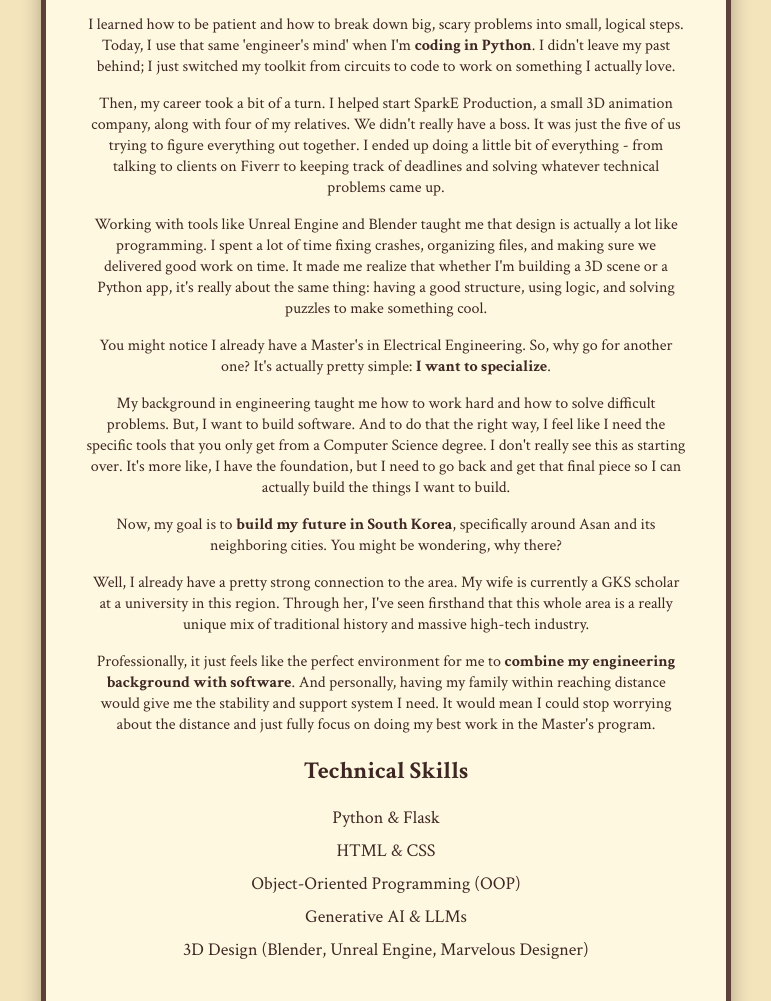
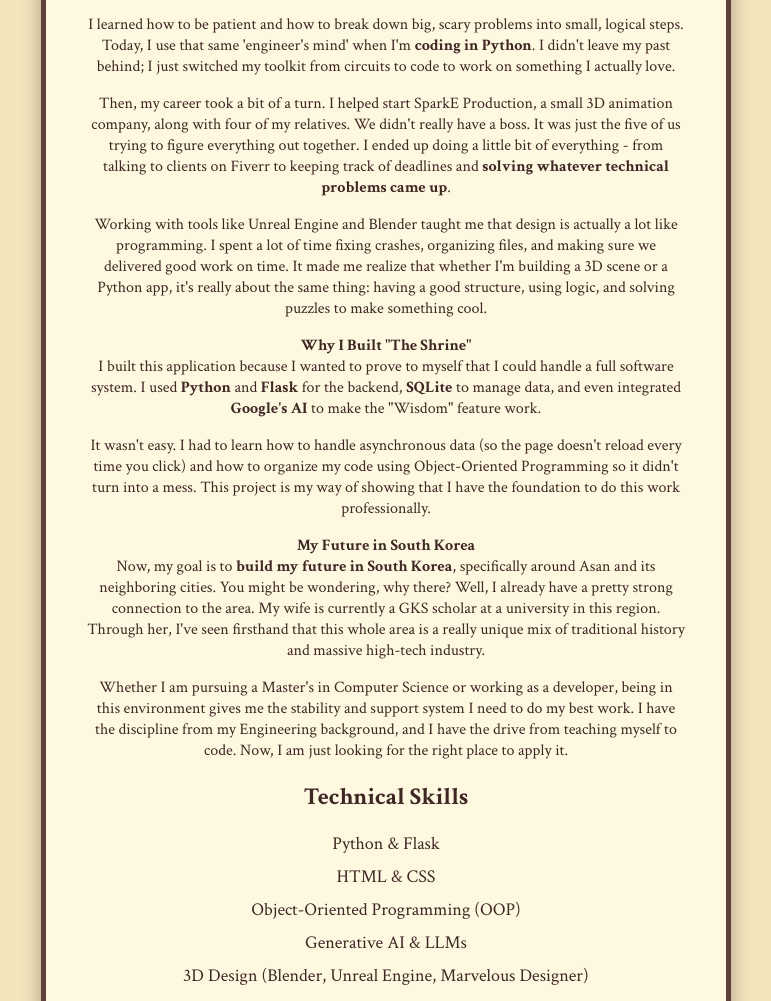
Before and after one commit to wajjahathassan/The-Shrine, a Flask app: page /about in a window 1280 px wide. Shown: the part 265-1266 px from the top of the page, without its empty margins (254-1025 px from the left). Run offline with Flask 3, Linux system fonts and the light colour scheme.

Commit message:
Updated  About page

```diff
--- a/templates/about.html
+++ b/templates/about.html
@@ -35,7 +35,7 @@
         really have a boss. It was just the five of us trying to figure
         everything out together. I ended up doing a little bit of everything -
         from talking to clients on Fiverr to keeping track of deadlines and
-        solving whatever technical problems came up.
+        <strong>solving whatever technical problems came up</strong>.
       </p>
       <p>
         Working with tools like Unreal Engine and Blender taught me that design
@@ -46,36 +46,34 @@
         using logic, and solving puzzles to make something cool.
       </p>
       <p>
-        You might notice I already have a Master's in Electrical Engineering.
-        So, why go for another one? It's actually pretty simple:
-        <strong>I want to specialize</strong>.
+        <strong>Why I Built "The Shrine"</strong><br />I built this application
+        because I wanted to prove to myself that I could handle a full software
+        system. I used <strong>Python</strong> and <strong>Flask</strong> for
+        the backend, <strong>SQLite</strong> to manage data, and even integrated
+        <strong>Google's AI</strong> to make the "Wisdom" feature work.
       </p>
       <p>
-        My background in engineering taught me how to work hard and how to solve
-        difficult problems. But, I want to build software. And to do that the
-        right way, I feel like I need the specific tools that you only get from
-        a Computer Science degree. I don't really see this as starting over.
-        It's more like, I have the foundation, but I need to go back and get
-        that final piece so I can actually build the things I want to build.
+        It wasn't easy. I had to learn how to handle asynchronous data (so the
+        page doesn't reload every time you click) and how to organize my code
+        using Object-Oriented Programming so it didn't turn into a mess. This
+        project is my way of showing that I have the foundation to do this work
+        professionally.
       </p>
       <p>
-        Now, my goal is to <strong>build my future in South Korea</strong>,
-        specifically around Asan and its neighboring cities. You might be
-        wondering, why there?
-      </p>
-      <p>
+        <strong>My Future in South Korea</strong><br />Now, my goal is to
+        <strong>build my future in South Korea</strong>, specifically around
+        Asan and its neighboring cities. You might be wondering, why there?
         Well, I already have a pretty strong connection to the area. My wife is
         currently a GKS scholar at a university in this region. Through her,
         I've seen firsthand that this whole area is a really unique mix of
         traditional history and massive high-tech industry.
       </p>
       <p>
-        Professionally, it just feels like the perfect environment for me to
-        <strong>combine my engineering background with software</strong>. And
-        personally, having my family within reaching distance would give me the
-        stability and support system I need. It would mean I could stop worrying
-        about the distance and just fully focus on doing my best work in the
-        Master's program.
+        Whether I am pursuing a Master's in Computer Science or working as a
+        developer, being in this environment gives me the stability and support
+        system I need to do my best work. I have the discipline from my
+        Engineering background, and I have the drive from teaching myself to
+        code. Now, I am just looking for the right place to apply it.
       </p>
 
       <h2>Technical Skills</h2>
```
